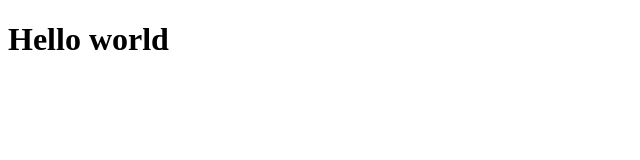
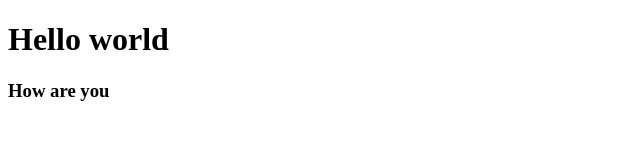
Before and after one commit to AndriiSavruk/Studying-2023, a plain HTML site: page index.html in a window 1280 px wide. Shown: the whole page, without its empty margins (0-640 px from the left). Drawn offline with Linux system fonts and the light colour scheme.

Commit message:
Update index.html

```diff
--- a/index.html
+++ b/index.html
@@ -7,5 +7,6 @@
 </head>
 <body>
     <h1>Hello world</h1>
+    <h3>How are you</h3>
 </body>
 </html>
```
